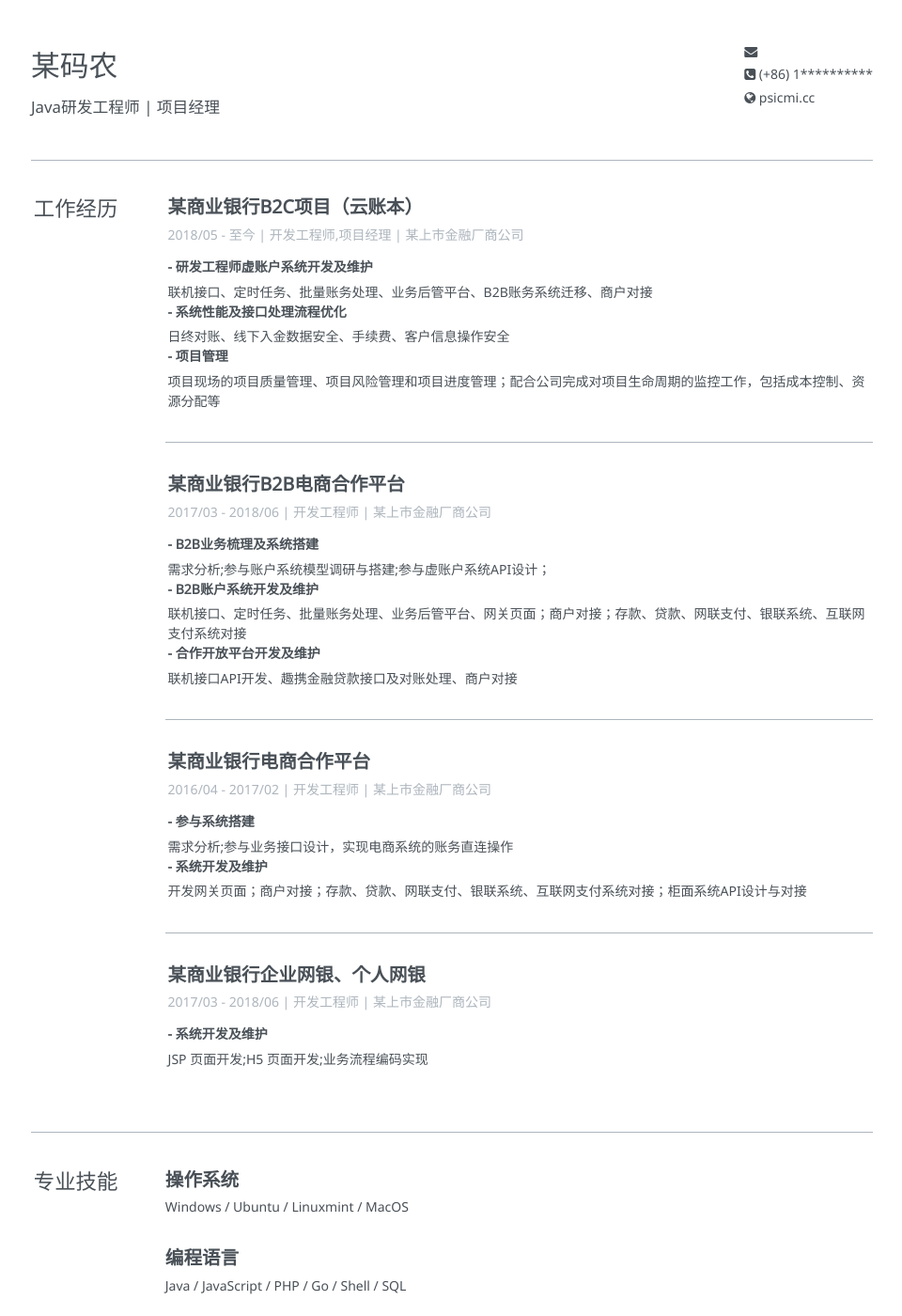
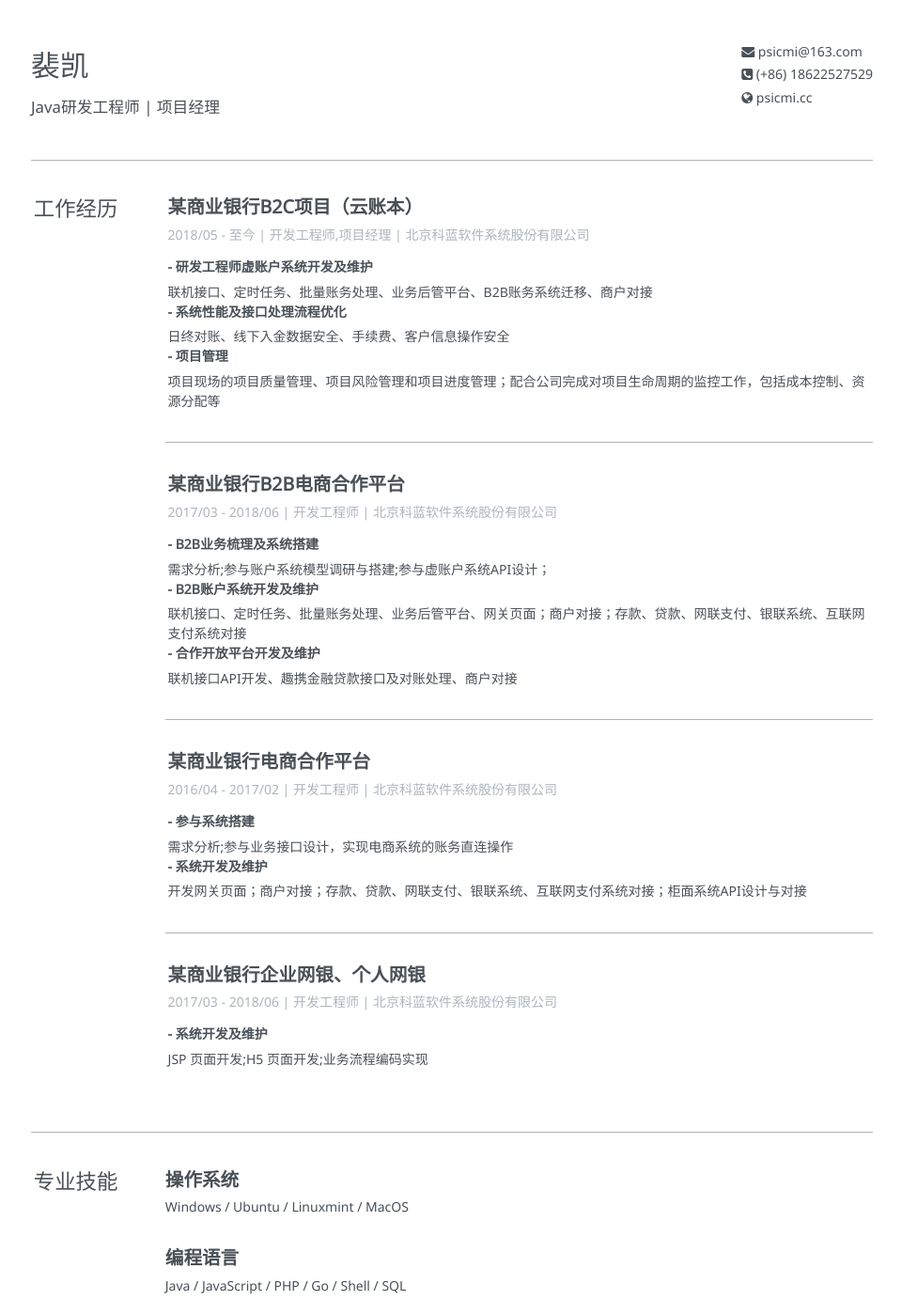
Before and after one commit to psicmi-cc/psicmi-cc.github.io, a Jekyll site: the page built from index.md, in a window 1280 px wide and 1400 px high. Shown: the whole window at 94% size, without its empty margins (159-1119 px from the left). Built offline with Jekyll 4.4.1, drawn with Linux system fonts in a browser that asks for light colours.

Commit message:
20191111

```diff
--- a/_data/resume.yml
+++ b/_data/resume.yml
@@ -1,11 +1,11 @@
-title: "简历 - 某码农 - Java研发工程师/项目经理"
-name: "某码农"
+title: "简历 - Psicmi - Java研发工程师/项目经理"
+name: "裴凯"
 jobtitle: "Java研发工程师 | 项目经理"
 contact:
   - icon: fa-envelope
-    text:
+    text: psicmi@163.com
   - icon: fa-phone-square
-    text: (+86) 1**********
+    text: (+86) 18622527529
   - icon: fa-globe
     text: psicmi.cc
     link: https://psicmi.cc
@@ -14,7 +14,7 @@ experience:
   - title: "某商业银行B2C项目（云账本）"
     jobTitle: "开发工程师,项目经理"
     duration: "2018/05 - 至今"
-    company: "某上市金融厂商公司"
+    company: "北京科蓝软件系统股份有限公司"
     description:
         - title: "研发工程师虚账户系统开发及维护"
           text: "联机接口、定时任务、批量账务处理、业务后管平台、B2B账务系统迁移、商户对接"
@@ -25,7 +25,7 @@ experience:
   - title: "某商业银行B2B电商合作平台"
     jobTitle: "开发工程师"
     duration: "2017/03 - 2018/06"
-    company: "某上市金融厂商公司"
+    company: "北京科蓝软件系统股份有限公司"
     description:
         - title: "B2B业务梳理及系统搭建"
           text: "需求分析;参与账户系统模型调研与搭建;参与虚账户系统API设计；"
@@ -36,7 +36,7 @@ experience:
   - title: "某商业银行电商合作平台"
     jobTitle: "开发工程师"
     duration: "2016/04 - 2017/02"
-    company: "某上市金融厂商公司"
+    company: "北京科蓝软件系统股份有限公司"
     description:
         - title: "参与系统搭建"
           text: "需求分析;参与业务接口设计，实现电商系统的账务直连操作"
@@ -45,7 +45,7 @@ experience:
   - title: "某商业银行企业网银、个人网银"
     jobTitle: "开发工程师"
     duration: "2017/03 - 2018/06"
-    company: "某上市金融厂商公司"
+    company: "北京科蓝软件系统股份有限公司"
     description:
         - title: "系统开发及维护"
           text: "JSP 页面开发;H5 页面开发;业务流程编码实现"
@@ -68,7 +68,7 @@ skills:
 
 
 education:
-  - university: "某大学"
+  - university: "中北大学"
     duration: "2010/09 - 2014/07"
     location: "中国"
     major: "工学学士，软件工程"
```
